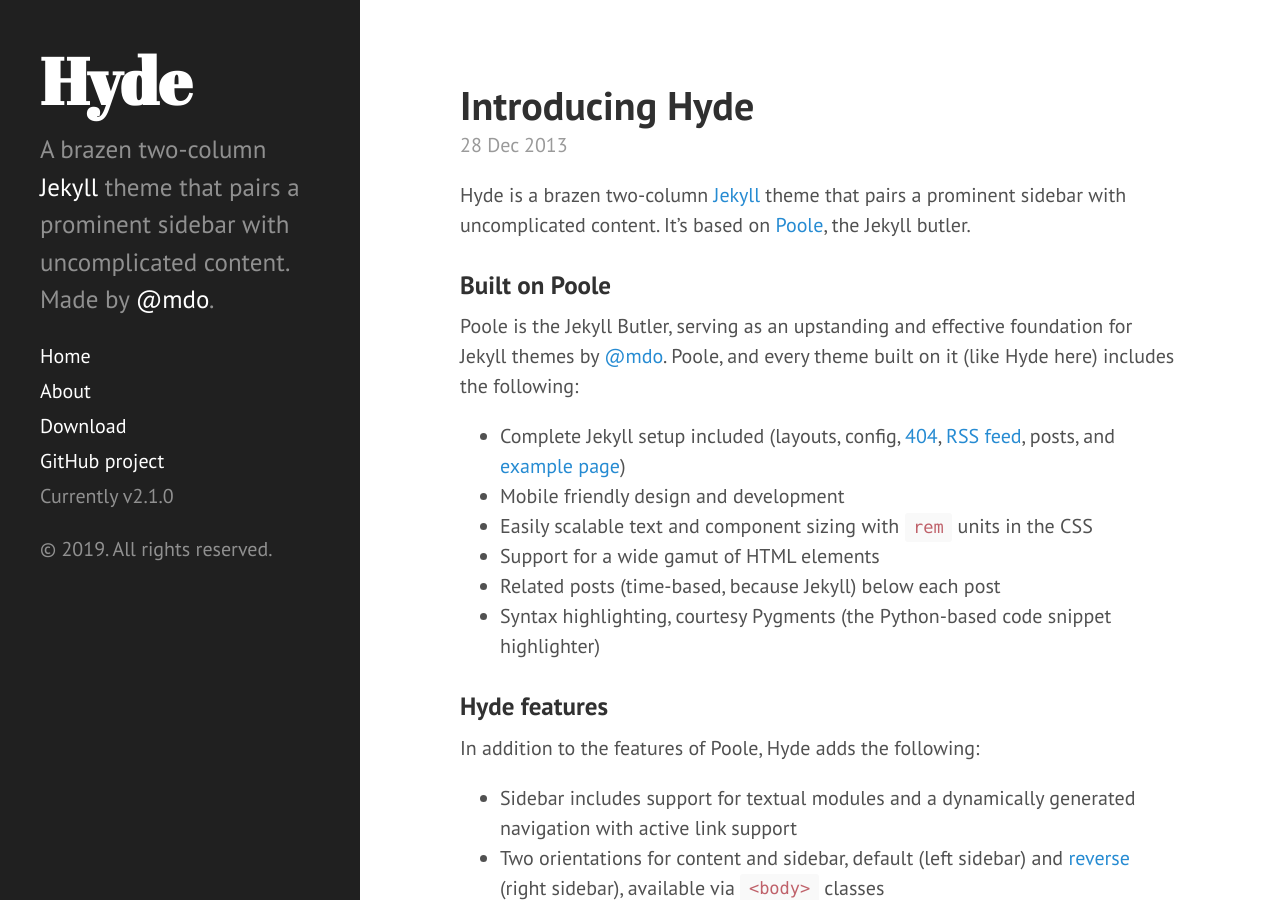
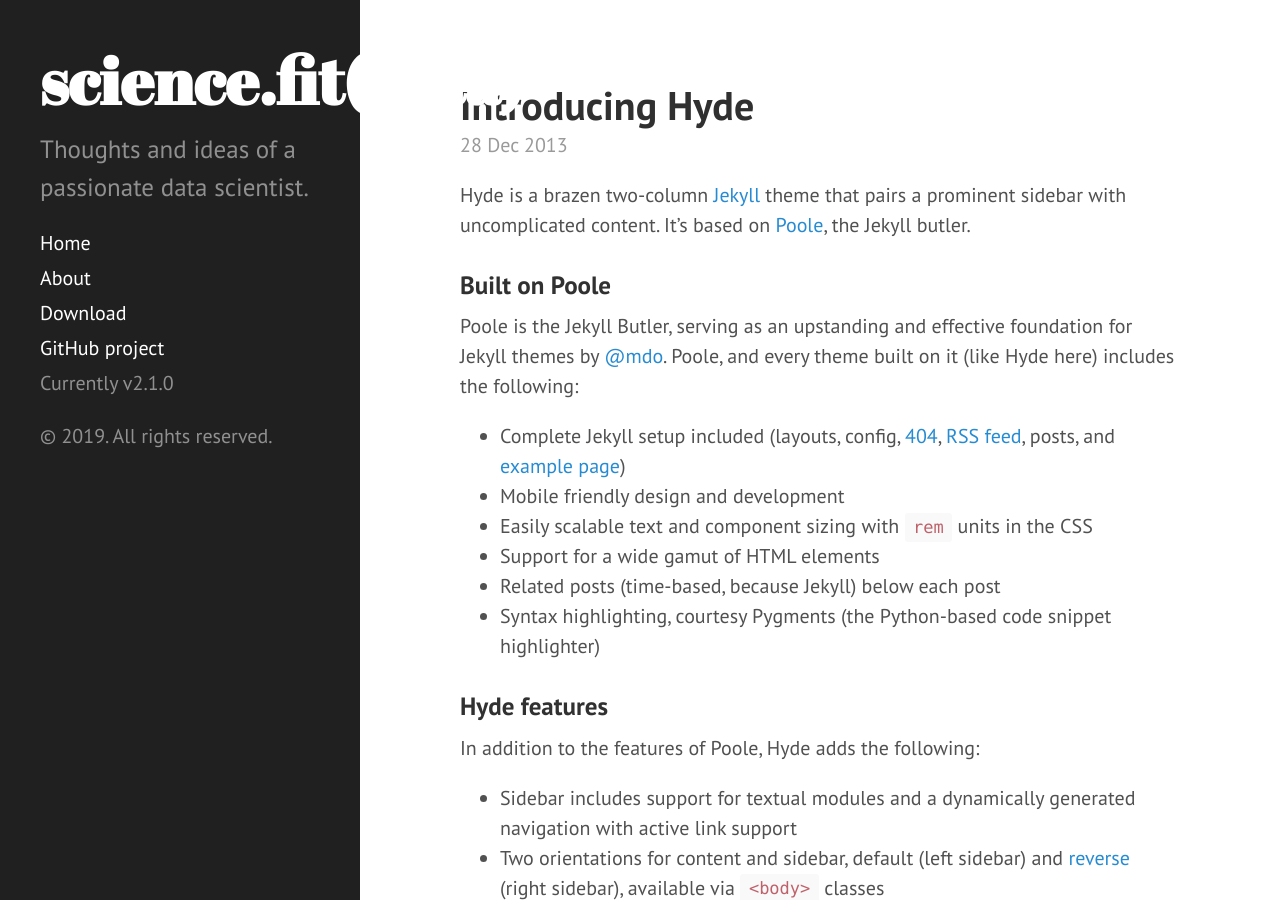
Before and after one commit to jtutmaher/jtutmaher.github.io, a Jekyll site: the page built from index.html, in a window 1280 px wide and 900 px high. Built offline with Jekyll 4.4.1, drawn with Linux system fonts in a browser that asks for light colours; Markdown is read by kramdown in place of the engine named in the settings; the list of posts is cut into pages by our own code.

Commit message:
minor config update

```diff
--- a/_config.yml
+++ b/_config.yml
@@ -6,9 +6,9 @@
 permalink:        pretty
 
 # Setup
-title:            Hyde
-tagline:          'A Jekyll theme'
-description:      'A brazen two-column <a href="http://jekyllrb.com" target="_blank">Jekyll</a> theme that pairs a prominent sidebar with uncomplicated content. Made by <a href="https://twitter.com/mdo" target="_blank">@mdo</a>.'
+title:            [science.fit(data)]
+tagline:          'Data is the Commodity'
+description:      'Thoughts and ideas of a passionate data scientist.'
 url:              https://jtutmaher.github.io
 baseurl:          /
 
```
